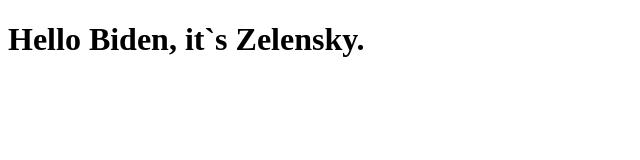
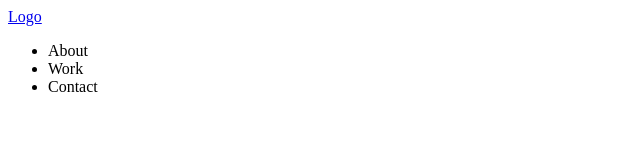
Before and after one commit to jeanSyrota/portfolio, a plain HTML site: page index.html in a window 1280 px wide. Shown: the whole page, without its empty margins (0-640 px from the left). Drawn offline with Linux system fonts and the light colour scheme.

Commit message:
added header

```diff
--- a/index.html
+++ b/index.html
@@ -7,8 +7,23 @@
     <title>Document</title>
 </head>
 <body>
-    <h1>
-        Hello Biden, it`s Zelensky.
-    </h1>
+   <header>
+       <nav>
+            <a href="index.html">Logo</a>
+            <ul>
+                <li>About</li>
+                <li>Work</li>
+                <li>Contact</li>
+            </ul>
+       </nav>
+   </header>
+
+   <main>
+
+   </main>
+
+   <footer>
+
+   </footer>
 </body>
 </html>
```
